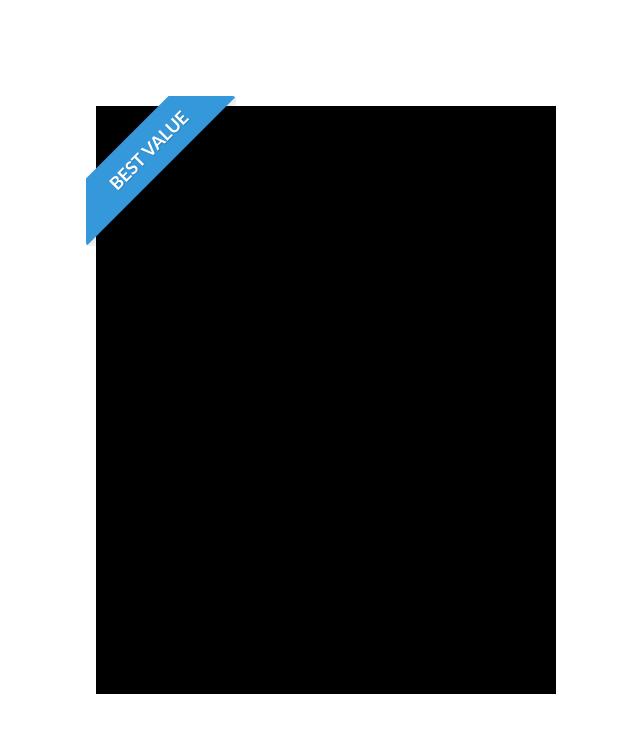
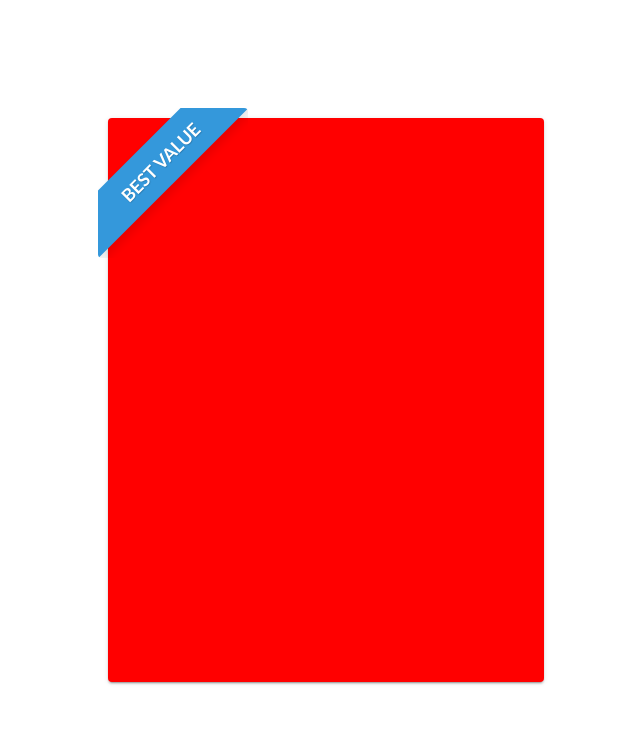
Before and after one commit to Swati11129/BestValueCard-design, a Vue app: page / in a window 1280 px wide. Shown: the top 732 px of the page, without its empty margins (314-954 px from the left). Built offline with nearby package versions, Linux system fonts and the light colour scheme.

Commit message:
removed v-row

```diff
--- a/src/App.vue
+++ b/src/App.vue
@@ -4,17 +4,17 @@
     height: 100vh;
     display: grid;
     grid-template-columns: 2fr 1.2fr 1.2fr 2fr;
-    grid-template-rows: 1.5fr 4fr 4fr 1.5fr;">
-        <v-row  class="  position color-container">
+    grid-template-rows: 1.5fr 4fr 4fr 1.5fr;
+
+    ">
 
 
-                <v-card class="card-position ">
-                    <!-- <div class="ribbon-1 left  ">BEST VALUE
-                    </div> -->
+            <v-card class="card-position position " style="background-color:red;">
                 <div class="ribbon ribbon-top-left"><span>BEST VALUE</span></div>
             </v-card>
 
-        </v-row>
+
+
     </v-container>
 </v-app>
 </template>
@@ -31,21 +31,22 @@ export default {
 
 <style>
 @import url(https://fonts.googleapis.com/css?family=Lato:700);
+
 .card-position {
     display: flex;
     align-items: center;
     justify-content: center;
-    height: 100%
+    height: 80%
 }
 
 .position {
-    display: grid;
+
     grid-column: 2/span 2;
     grid-row: 2/span 2;
-background-color: black;
+    height:100%;
+    width: 100%;
+
 }
-
-
 
 .v-sheet.v-card:not(.v-sheet--outlined) {
     box-shadow: 0px 1px 70px 24px rgba(2, 0, 0, 0.2), 0px 2px 3px 0px rgba(0, 0, 0, -15.86), 0px 1px 5px 0px rgba(0, 0, 0, 0.12);
@@ -55,7 +56,6 @@ background-color: black;
     background-color: black;
 }
 
-
 .ribbon {
     width: 150px;
     height: 150px;
@@ -63,14 +63,6 @@ background-color: black;
     position: absolute;
 }
 
-.box {
-  position: relative;
-  max-width: 600px;
-  width: 90%;
-  height: 400px;
-  background: #fff;
-  box-shadow: 0 0 15px rgba(0,0,0,.1);
-}
 .ribbon::before,
 .ribbon::after {
     position: absolute;
@@ -79,44 +71,46 @@ background-color: black;
     display: block;
     border: 5px solid #2980b9;
 }
+
 .ribbon span {
     position: absolute;
     display: block;
     width: 225px;
     padding: 15px 0;
     background-color: #3498db;
-  box-shadow: 0 5px 10px rgba(0,0,0,.1);
+    box-shadow: 0 5px 10px rgba(0, 0, 0, .1);
     color: #fff;
     font: 700 18px/1 'Lato', sans-serif;
-  text-shadow: 0 1px 1px rgba(0,0,0,.2);
+    text-shadow: 0 1px 1px rgba(0, 0, 0, .2);
     text-transform: uppercase;
     text-align: center;
 }
-
 
 /* top left*/
 .ribbon-top-left {
     top: -10px;
     left: -10px;
 }
+
 .ribbon-top-left::before,
 .ribbon-top-left::after {
     border-top-color: transparent;
     border-left-color: transparent;
 }
+
 .ribbon-top-left::before {
     top: 0;
     right: 0;
 }
+
 .ribbon-top-left::after {
     bottom: 0;
     left: 0;
 }
+
 .ribbon-top-left span {
     right: -25px;
     top: 30px;
     transform: rotate(-45deg);
 }
-
-
 </style>
```
Lines whose indentation alone changed are shown as unchanged.
